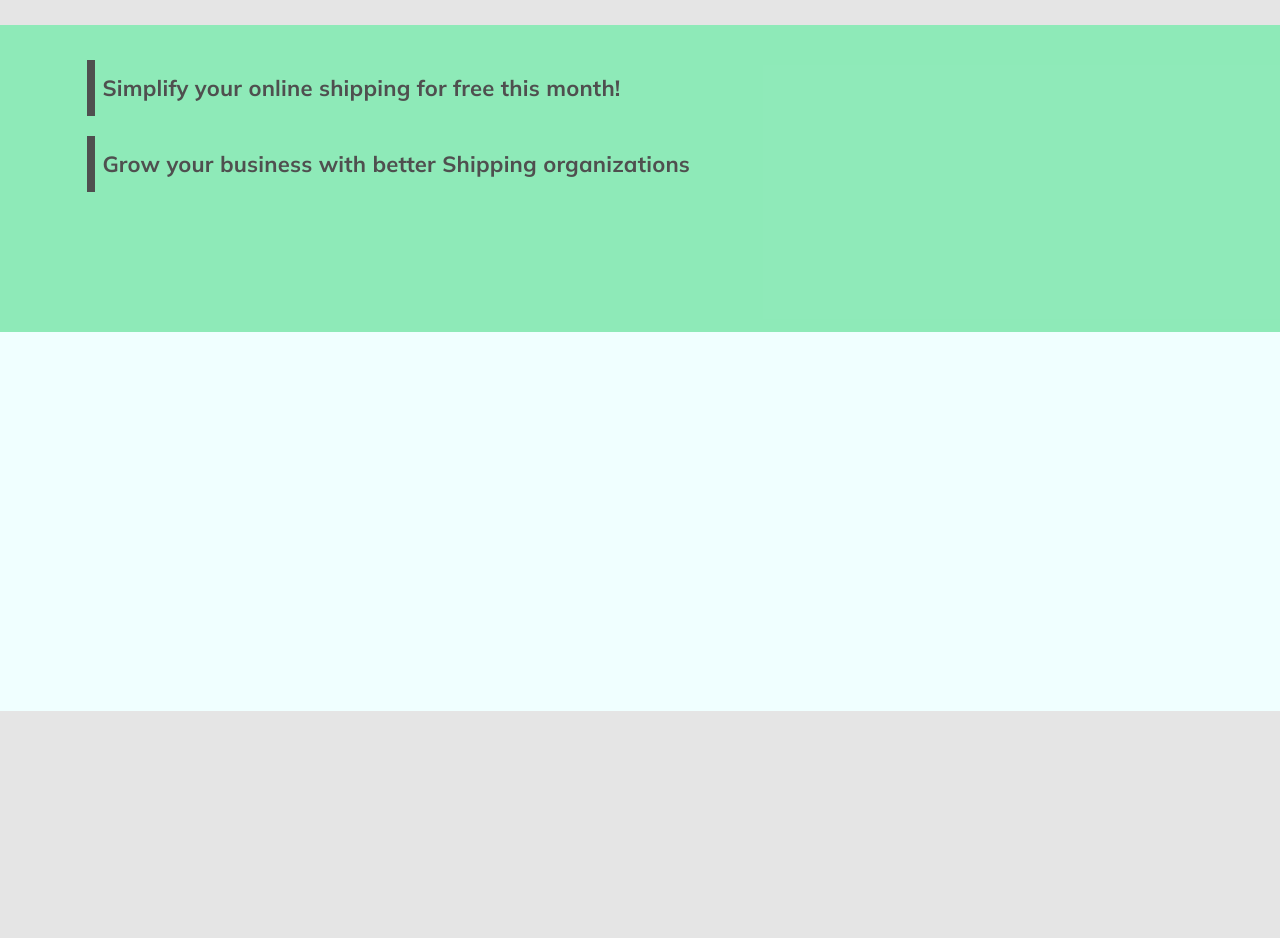
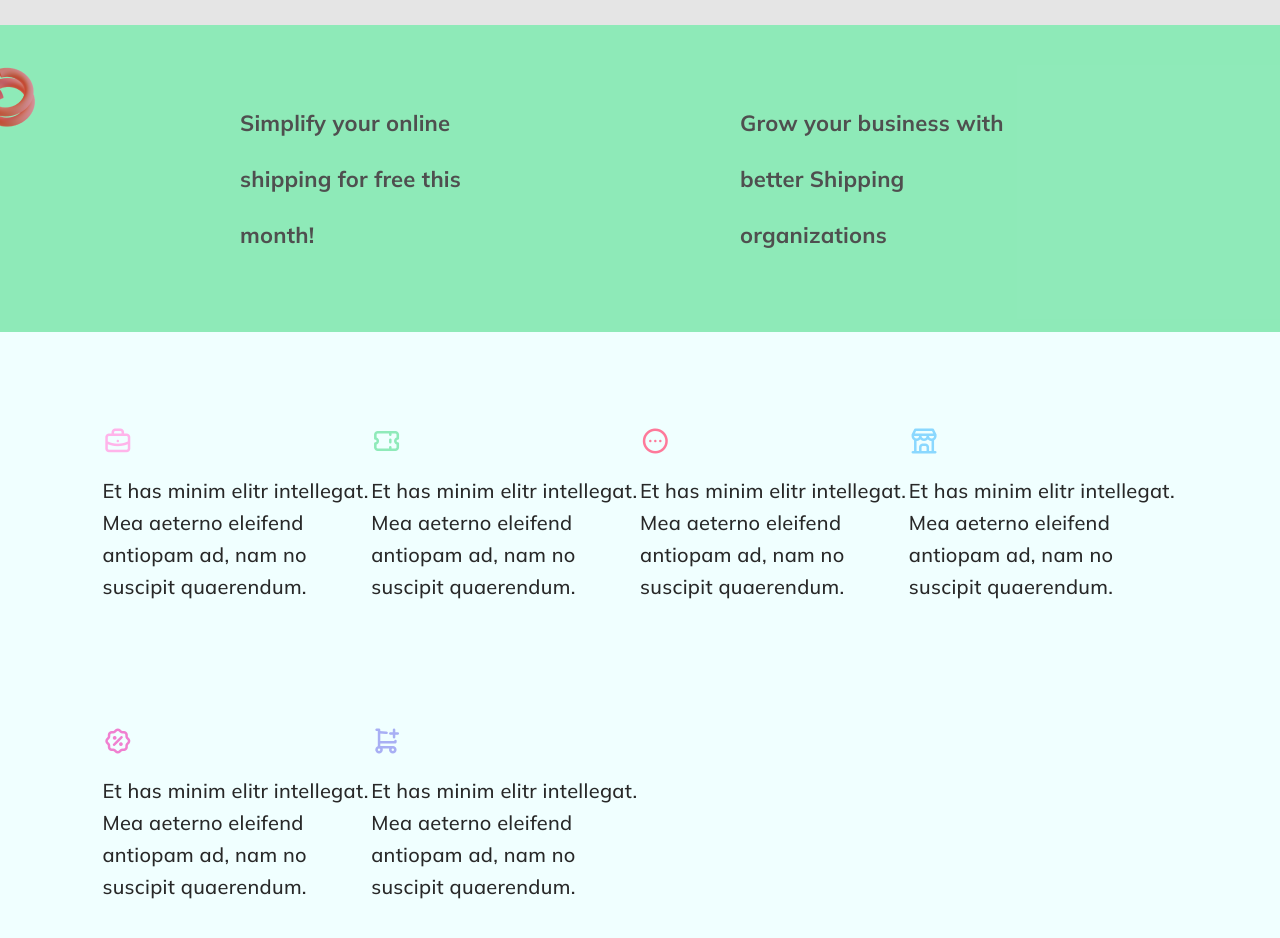
Before and after one commit to Athman-aa1808162/Template, a plain HTML site: page index.html in a window 1280 px wide. Shown: the part 1460-2398 px from the top of the page. Before the commit the page ends 2171 px from the top, so only its background shows below. Drawn offline with nearby package versions, Linux system fonts and the light colour scheme.

Commit message:
Start section 2

```diff
--- a/assets/css/main.css
+++ b/assets/css/main.css
@@ -27,6 +27,10 @@ ul {
 img {
     max-width: 100%;
     display: block;
+}
+
+p, h1, h2, h3, h4, h5, h6 {
+    overflow-wrap: break-word;
 }
 
 .container {
@@ -113,7 +117,7 @@ header .container .hero {
 
 header .container .hero img {
     display: none;
-    max-width:58%;
+    max-width:55%;
     height: auto;
 }
 
@@ -282,45 +286,104 @@ header .container .hero .info a {
 /* Start Section Two */
 .section-2 {
     background-color: azure;
-    height: 686px;
-    padding-top: 35px;
+    padding-bottom: 80px;
     position: relative;
 }
 
-.section-2::before {
-    content: "";
-    width: 100%;
-    height: 307px;
+.section-2 .top-heading {
+    display: flex;
+    justify-content: center;
+    align-items: center;
+    flex-direction: column;
+    gap: 20px;
+    min-height: 307px;
     background-color: rgba(46, 213, 115, 0.5);
-    position: absolute;
-    top: 0;
 }
 
-.section-2 .container {
-
+.section-2 .top-heading .container {
+    display: flex;
+    flex-direction: column;
+    gap: 15px;
 }
 
-.section-2 .container .top-heading {
-    display: flex;
-    flex-direction: column;
-    gap: 20px;
-}
-
-.section-2 .container .top-heading h4 {
-    font-size: 22px;
+.section-2 .top-heading .container h4 {
+    font-size: 18px;
+    font-weight: bold;
     line-height: 56px;
     letter-spacing: 0.2px;
     color: #4F4F4F;
     position: relative;
+    z-index: 99;
 }
 
-.section-2 .container .top-heading h4::before {
-    content: "";
+.section-2::after {
+    content: url(../img/section-two-img.png);
     position: absolute;
-    width: 8px;
-    height: 100%;
-    left: -15px;
-    background-color: #4F4F4F;
+    left: -75px;
+    top: 0;
+    opacity: 0.8;
+}
+
+.section-2 .container .feautres {
+    display: flex;
+    align-items: center;
+    justify-content: center;
+    flex-direction: column;
+}
+
+.section-2 .container .feautres .one {
+    display: flex;
+    flex-direction: column;
+    margin-top: 4rem;
+    max-width: 440px;
+}
+
+.section-2 .container .feautres .one i {
+    font-size: 30px;
+    padding-bottom: 10px;
+}
+
+.section-2 .container .feautres .one p{
+    font-size: 20px;
+    color: #282828;
+    font-weight: 500;
+    margin-top: 10px;
+    line-height: 32px;
+    letter-spacing: 0.3px;
+}
+
+.section-2 .container .feautres .one .bag-icon {color: #FFB4EA;}
+.section-2 .container .feautres .one .ticket-icon {color: rgba(46, 213, 115, 0.5)}
+.section-2 .container .feautres .one .more-icon {color: #FE799A;}
+.section-2 .container .feautres .one .store-icon {color: #8AD8FF;}
+.section-2 .container .feautres .one .discount-icon {color: #F080D0;}
+.section-2 .container .feautres .one .shopping-icon {color: #A8AFF4;}
+
+@media (min-width: 520px) {
+    .section-2 .top-heading .container h4 {
+        font-size: 22px;
+        max-width: 430px;
+    }
+}
+
+@media (min-width: 780px) {
+    .section-2 .top-heading .container {
+        flex-direction: row;
+        justify-content:space-between;
+        gap: 200px;
+    }
+
+    .section-2 .top-heading .container h4 {
+        max-width: 300px;
+    }
+}
+
+@media (min-width: 1200px) {
+    .section-2 .container .feautres {
+        display: grid;
+        grid-template-columns: 1fr 1fr 1fr 1fr;
+        grid-template-rows: repeat(2, 300px);
+    }
 }
 
 /* End Section Two */
--- a/index.html
+++ b/index.html
@@ -63,15 +63,37 @@
     <!-- End Section One -->
     <!-- Start Section Two -->
     <section class="section-2">
+        <span class="top-heading">
+           <div class="container">
+            <h4>Simplify your online shipping for free this month!</h4>
+            <h4>Grow your business with better Shipping organizations</h4>
+           </div>
+        </span>
         <div class="container">
-            <div class="top-heading">
-                <h4>Simplify your online shipping for free this month!</h4>
-                <h4>Grow your business with better Shipping organizations</h4>
-            </div>
             <div class="feautres">
                 <div class="one">
-                    <!-- icon -->
-                    <!-- text -->
+                    <i class="ti ti-briefcase bag-icon"></i>
+                    <p>Et has minim elitr intellegat. Mea aeterno eleifend antiopam ad, nam no suscipit quaerendum.</p>
+                </div>
+                <div class="one">
+                    <i class="ti ti-ticket ticket-icon"></i>
+                    <p>Et has minim elitr intellegat. Mea aeterno eleifend antiopam ad, nam no suscipit quaerendum.</p>
+                </div>
+                <div class="one">
+                    <i class="ti ti-dots-circle-horizontal more-icon"></i>
+                    <p>Et has minim elitr intellegat. Mea aeterno eleifend antiopam ad, nam no suscipit quaerendum.</p>
+                </div>
+                <div class="one">
+                    <i class="ti ti-building-store store-icon"></i>
+                    <p>Et has minim elitr intellegat. Mea aeterno eleifend antiopam ad, nam no suscipit quaerendum.</p>
+                </div>
+                <div class="one">
+                    <i class="ti ti-discount-2 discount-icon"></i>
+                    <p>Et has minim elitr intellegat. Mea aeterno eleifend antiopam ad, nam no suscipit quaerendum.</p>
+                </div>
+                <div class="one">
+                    <i class="ti ti-shopping-cart-plus shopping-icon"></i>
+                    <p>Et has minim elitr intellegat. Mea aeterno eleifend antiopam ad, nam no suscipit quaerendum.</p>
                 </div>
             </div>
         </div>
```
Also changed, not shown: assets/img/section-two-img.png (added).
